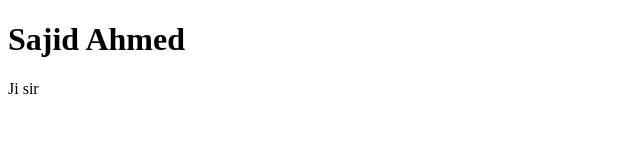
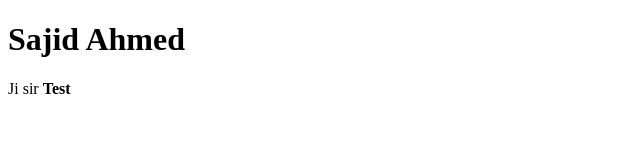
Before and after one commit to oldcoderbd/first_project, a plain HTML site: page index.html in a window 1280 px wide. Shown: the full height of the page, 0-640 px from the left. Drawn offline with Linux system fonts and the light colour scheme.

Commit message:
Update index.html

```diff
--- a/index.html
+++ b/index.html
@@ -8,5 +8,6 @@
 <body>
     <h1>Sajid Ahmed</h1>
     <span>Ji sir</span>
+    <Strong>Test</Strong>
 </body>
 </html>
```
